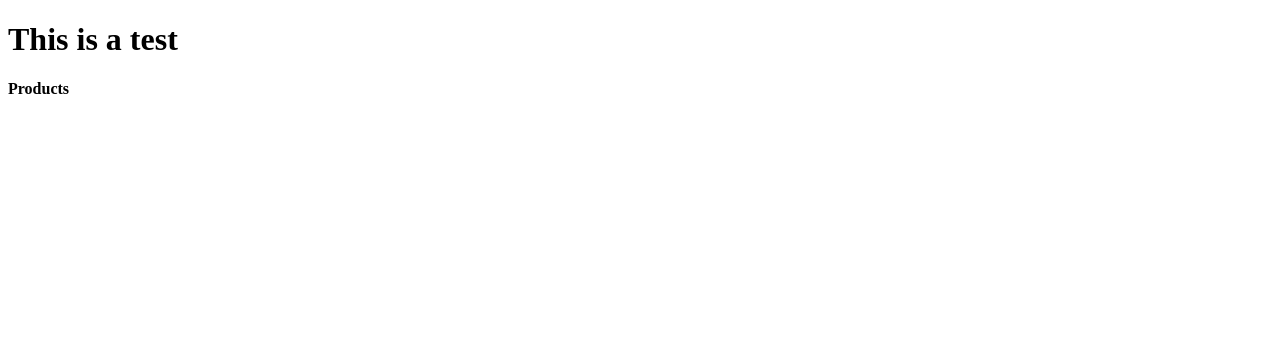
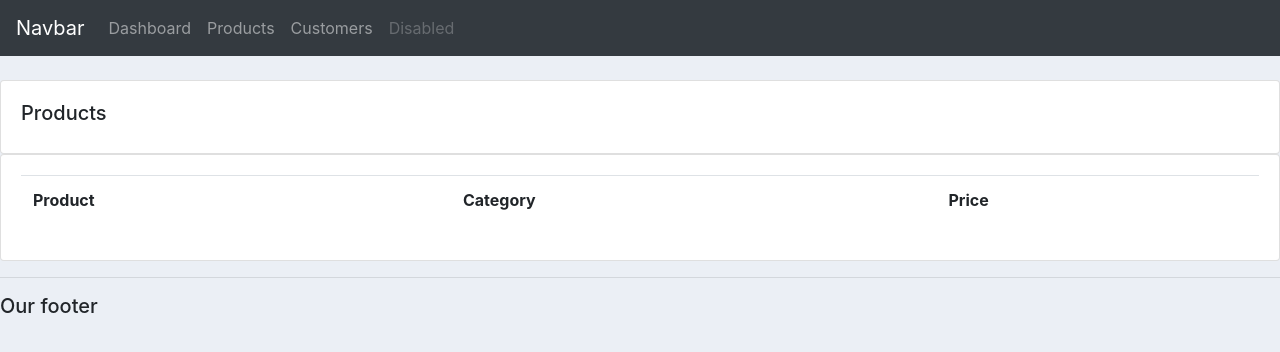
Before and after one commit to jaumemy/dennisivy-django-crashcourse, a Django app: page /products/ in a window 1280 px wide. Shown: the top 352 px of the page. Run offline with Django 3.2, Linux system fonts and the light colour scheme; lists and menus that the app fills with data are empty; some libraries are stand-ins or nearby versions.

Commit message:
Templates and Inheritance

```diff
--- a/accounts/templates/accounts/main.html
+++ b/accounts/templates/accounts/main.html
@@ -3,11 +3,38 @@
   <head>
     <meta charset="utf-8">
     <title>CRM</title>
+    <link rel="stylesheet" href="https://maxcdn.bootstrapcdn.com/bootstrap/4.0.0/css/bootstrap.min.css"
+    integrity="sha384-Gn5384xqQ1aoWXA+058RXPxPg6fy4IWvTNh0E263XmFcJlSAwiGgFAW/dAiS6JXm"
+    crossorigin="anonymous">
+
+    <style media="screen">
+      #logo{
+      }
+
+      body{
+        background-color: #ebeff5;
+      }
+
+
+      #total-orders{
+        background-color: #4cb4c7;
+      }
+
+
+      #orders-delivered{
+        background-color: #7abecc;
+      }
+
+      #orders-pending{
+        background-color: #7CD1C0;
+      }
+
+    </style>
+
   </head>
   <body>
 
-    <h1>Navbar</h1>
-    <hr>
+    {% include "accounts/navbar.html" %}
 
     {% block content %}
 
@@ -16,5 +43,8 @@
     <hr>
     <h5>Our footer</h5>
 
+    <script src="https://code.jquery.com/jquery-3.2.1.slim.min.js" integrity="sha384-KJ3o2DKtIkvYIK3UENzmM7KCkRr/rE9/Qpg6aAZGJwFDMVNA/GpGFF93hXpG5KkN" crossorigin="anonymous"></script>
+<script src="https://cdnjs.cloudflare.com/ajax/libs/popper.js/1.12.9/umd/popper.min.js" integrity="sha384-ApNbgh9B+Y1QKtv3Rn7W3mgPxhU9K/ScQsAP7hUibX39j7fakFPskvXusvfa0b4Q" crossorigin="anonymous"></script>
+<script src="https://maxcdn.bootstrapcdn.com/bootstrap/4.0.0/js/bootstrap.min.js" integrity="sha384-JZR6Spejh4U02d8jOt6vLEHfe/JQGiRRSQQxSfFWpi1MquVdAyjUar5+76PVCmYl" crossorigin="anonymous"></script>
   </body>
 </html>
--- /dev/null
+++ b/accounts/templates/accounts/navbar.html
@@ -0,0 +1,22 @@
+<nav class="navbar navbar-expand-lg navbar-dark bg-dark">
+  <a class="navbar-brand" href="#">Navbar</a>
+  <button class="navbar-toggler" type="button" data-toggle="collapse" data-target="#navbarNav" aria-controls="navbarNav" aria-expanded="false" aria-label="Toggle navigation">
+    <span class="navbar-toggler-icon"></span>
+  </button>
+  <div class="collapse navbar-collapse" id="navbarNav">
+    <ul class="navbar-nav">
+      <li class="nav-item">
+        <a class="nav-link" href="#">Dashboard</a>
+      </li>
+      <li class="nav-item">
+        <a class="nav-link" href="#">Products</a>
+      </li>
+      <li class="nav-item">
+        <a class="nav-link" href="#">Customers</a>
+      </li>
+      <li class="nav-item">
+        <a class="nav-link disabled" href="#">Disabled</a>
+      </li>
+    </ul>
+  </div>
+</nav>
--- a/accounts/templates/accounts/products.html
+++ b/accounts/templates/accounts/products.html
@@ -1,13 +1,27 @@
-<!DOCTYPE html>
-<html lang="en" dir="ltr">
-  <head>
-    <meta charset="utf-8">
-    <title>Products</title>
-  </head>
-  <body>
+{% extends "accounts/main.html" %}
 
-    <h1>This is a test</h1>
-    <h4>Products</h4>
 
-  </body>
-</html>
+{% block content %}
+
+  <br>
+
+  <div class="row">
+    <div class="col-md">
+      <div class="card card-body">
+        <h5>Products</h5>
+      </div>
+      <div class="card card-body">
+        <table class="table">
+          <tr>
+            <th>Product</th>
+            <th>Category</th>
+            <th>Price</th>
+          </tr>
+
+        </table>
+      </div>
+    </div>
+
+  </div>
+
+{% endblock %}
```
Also changed, not shown: accounts/templates/accounts/customers.html (+68 -11 lines), accounts/templates/accounts/dashboard.html (+45 -11 lines), accounts/templates/accounts/status.html (added, +42 -0 lines).
